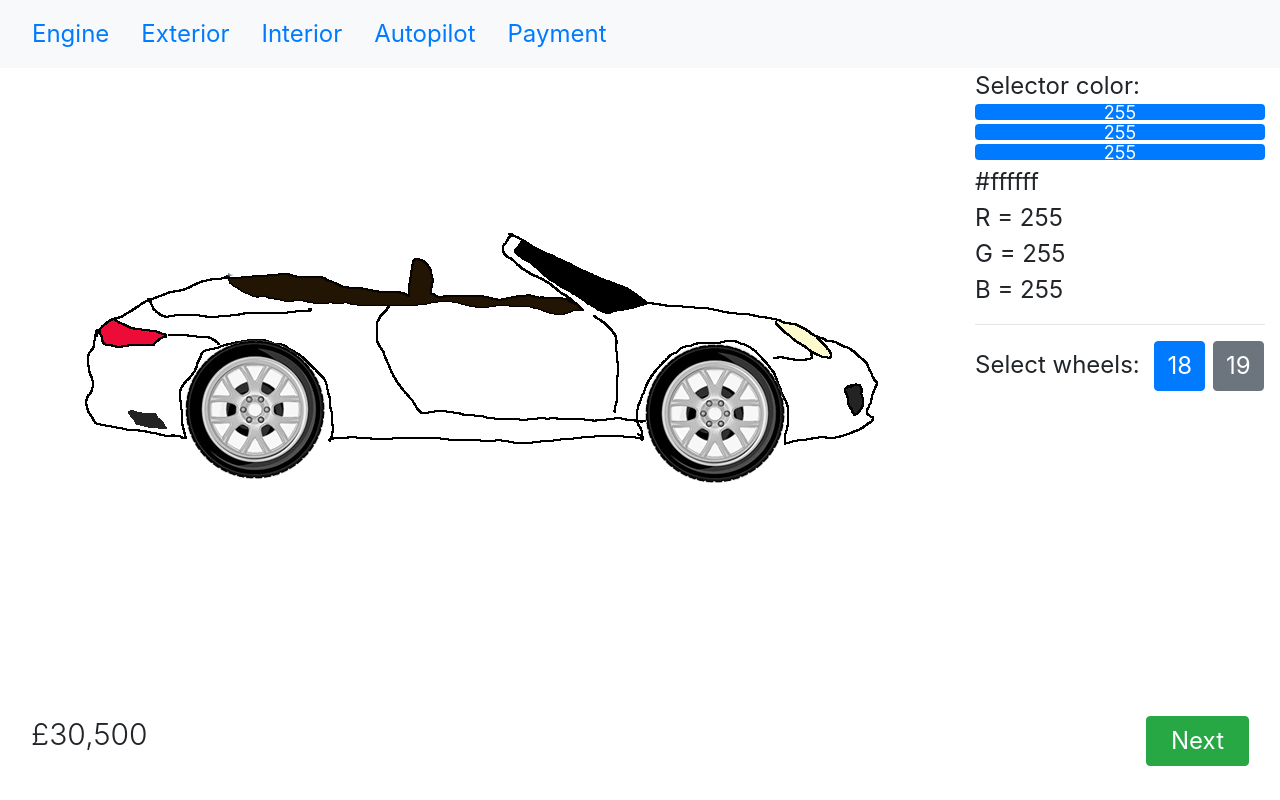
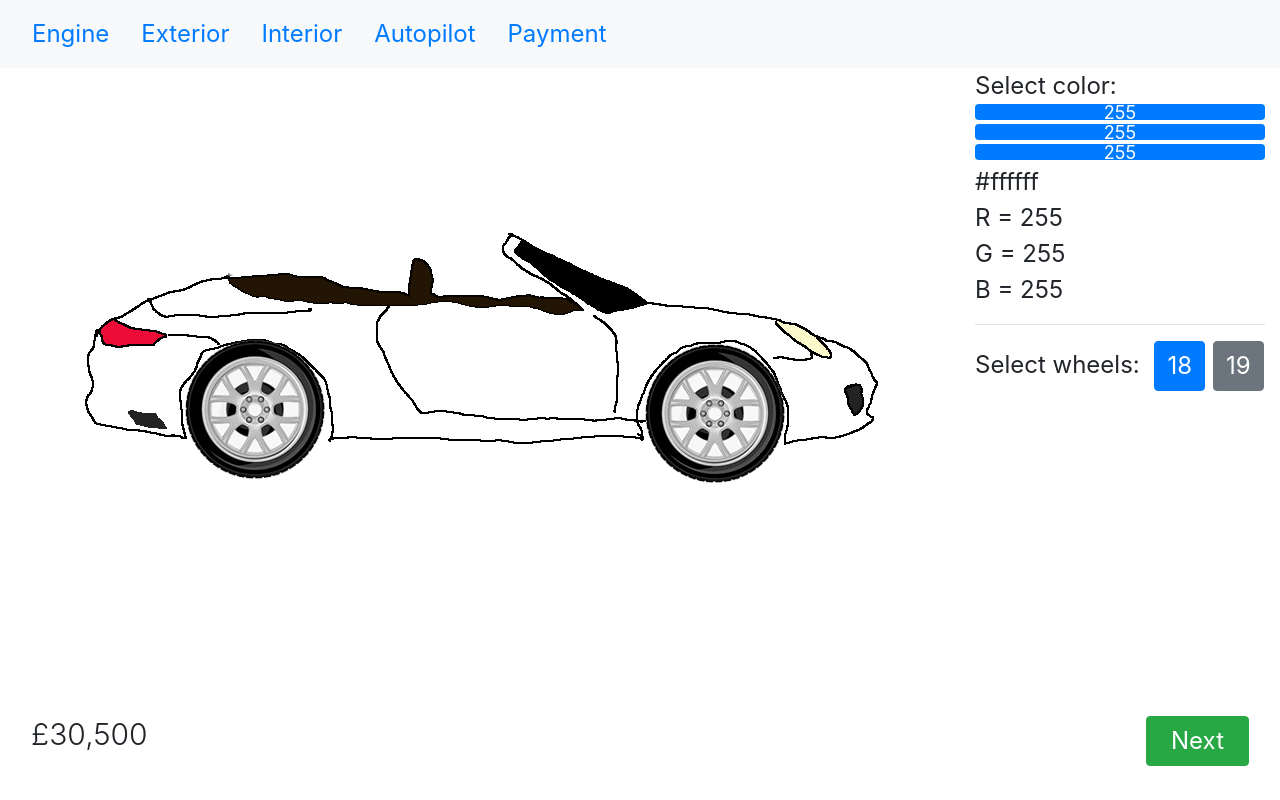
Before and after one commit to Krom121/Angular-and-Django-Project, an Angular app: page /exterior in a window 1280 px wide. Built offline with nearby package versions, Linux system fonts and the light colour scheme.

Commit message:
django added

```diff
--- a/src/app/exterior/exterior.component.html
+++ b/src/app/exterior/exterior.component.html
@@ -3,7 +3,7 @@
     <app-preview></app-preview>
   </div>
   <div class="col-3">
-    Selector color:
+    Select color:
     <app-colorpick [(color)]="car.order.exterior_color">
     </app-colorpick>
     <hr>
```
